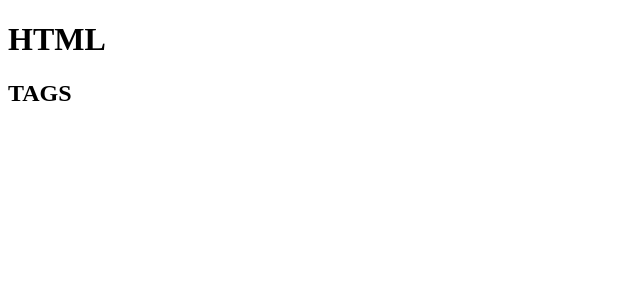
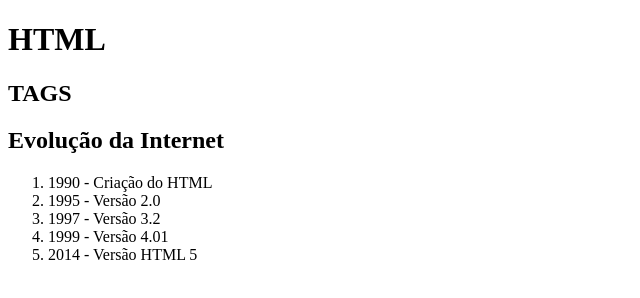
Before and after one commit to JessicaRogalCaldas/primeiro_site, a plain HTML site: page index.html in a window 1280 px wide. Shown: the whole page, without its empty margins (0-640 px from the left). Drawn offline with Linux system fonts and the light colour scheme.

Commit message:
Atualizando a secundária 2

```diff
--- a/index.html
+++ b/index.html
@@ -1,5 +1,5 @@
 <!DOCTYPE html>
-<html lang="en">
+<html lang="pt-BR">
 <head>
     <meta charset="UTF-8">
     <meta http-equiv="X-UA-Compatible" content="IE=edge">
@@ -10,5 +10,14 @@
     <h1>HTML</h1>
 
     <h2>TAGS</h2>
+
+    <h2>Evolução da Internet</h2>
+    <ol type="1">
+        <li>1990 - Criação do HTML</li>
+        <li>1995 - Versão 2.0</li>
+        <li>1997 - Versão 3.2</li>
+        <li>1999 - Versão 4.01</li>
+        <li>2014 - Versão HTML 5</li>
+    </ol>
 </body>
 </html>
```
